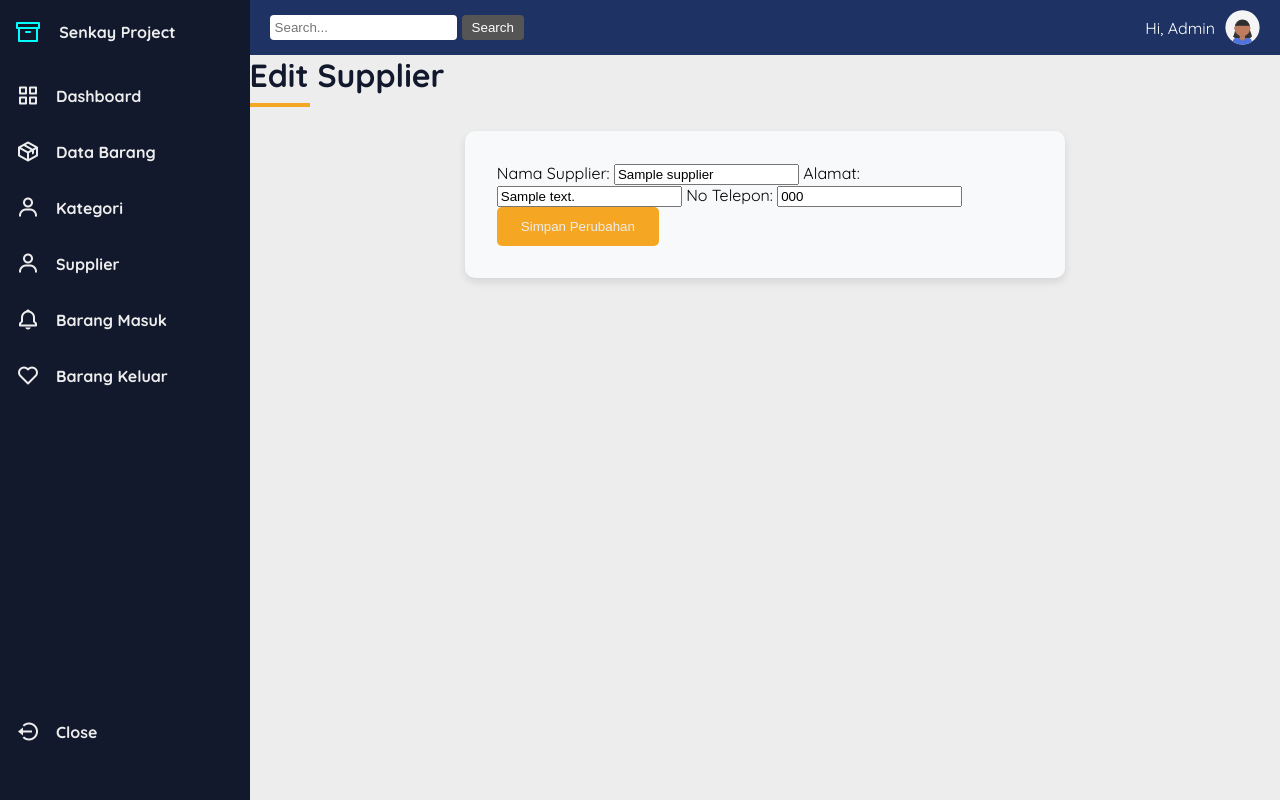
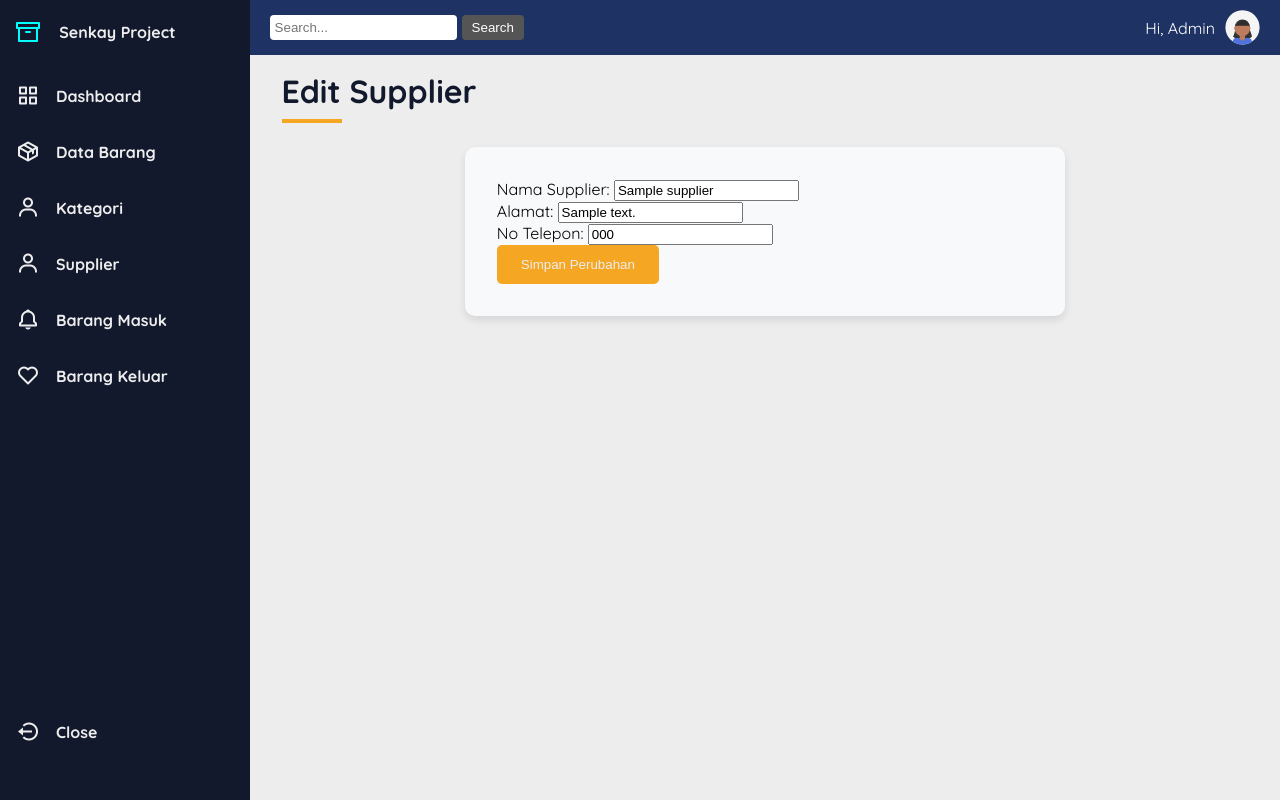
Before and after one commit to bryynnds/Senkay-Project, a Flask app: page /edit_supplier/1 in a window 1280 px wide. Run offline with Flask 3, Linux system fonts and the light colour scheme; tables that the repository leaves empty hold one stand-in row (values such as "Sample post").

Commit message:
Pengeditan style edit tambah kategori dan supplier sementara

```diff
--- a/app/templates/edit_kategori.html
+++ b/app/templates/edit_kategori.html
@@ -3,8 +3,9 @@
 {% block content %}
 <div class="header-bar">
     <div class="judul">
-        <h1>Edit Kategori</h1>
+      <h1>Edit Kategori</h1>
     </div>
+  </div>
 <form action="/update_kategori/{{ kategori.id_kategori }}" method="POST">
   <label for="nama_kategori">Nama Kategori:</label>
   <input type="text" id="nama_kategori" name="nama_kategori" value="{{ kategori.nama_kategori }}" required>
--- a/app/templates/edit_supplier.html
+++ b/app/templates/edit_supplier.html
@@ -1,16 +1,29 @@
 {% extends "base.html" %}
 
 {% block content %}
+<div class="header-bar">
+    <div class="judul">
         <h1>Edit Supplier</h1>
+    </div>
+</div>
 <form action="/update_supplier/{{ supplier.id_supplier }}" method="POST">
+
+
+    <div>
         <label for="nama_supplier">Nama Supplier:</label>
         <input type="text" id="nama_supplier" name="nama_supplier" value="{{ supplier.nama_supplier }}" required>
+    </div>
 
+    <div>
         <label for="alamat_supplier">Alamat:</label>
         <input type="text" id="alamat_supplier" name="alamat_supplier" value="{{ supplier.alamat_supplier }}" required>
+    </div>
 
+    <div>
         <label for="telepon_supplier">No Telepon:</label>
-  <input type="text" id="telepon_supplier" name="telepon_supplier" value="{{ supplier.telepon_supplier }}" required>
+        <input type="text" id="telepon_supplier" name="telepon_supplier" value="{{ supplier.telepon_supplier }}"
+            required>
+    </div>
 
     <button type="submit">Simpan Perubahan</button>
 </form>
--- a/app/templates/tambah_kategori.html
+++ b/app/templates/tambah_kategori.html
@@ -1,13 +1,15 @@
 {% extends "base.html" %}
 
 {% block content %}
-<div class="container">
+<div class="header-bar">
+  <div class="judul">
     <h1>Tambah Kategori</h1>
+  </div>
+</div>
 <form action="{{ url_for('simpan_kategori') }}" method="POST">
   <label for="nama_kategori">Nama Kategori:</label>
   <input type="text" id="nama_kategori" name="nama_kategori" required>
 
   <button type="submit" class="btn simpan">Simpan</button>
 </form>
-</div>
 {% endblock %}
```
Lines whose indentation alone changed are shown as unchanged.
